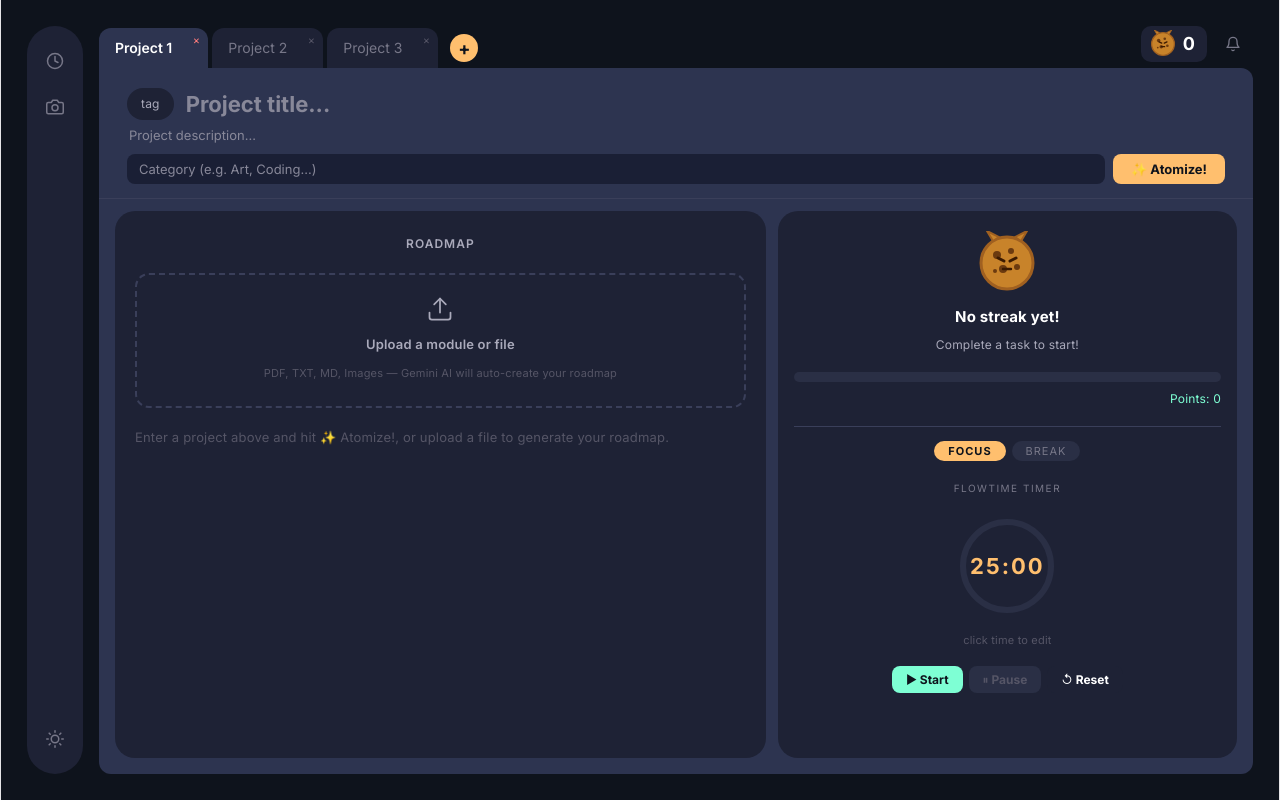
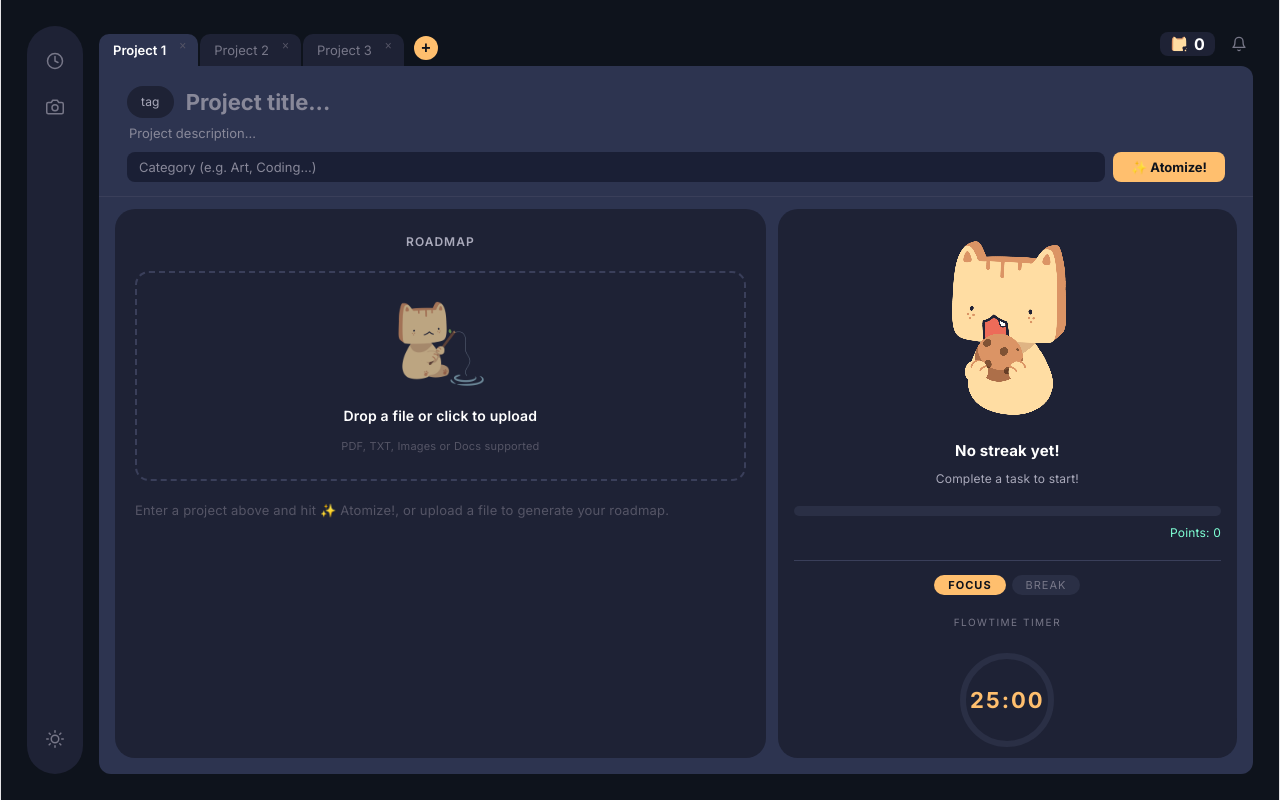
Before and after one commit to RebEmnacin/breadcrumber-app, a React (Vite) app in the folder frontend/: page / in a window 1280 px wide. Built offline with nearby package versions, Linux system fonts and the light colour scheme.

Commit message:
updated UI

```diff
--- a/frontend/src/App.jsx
+++ b/frontend/src/App.jsx
@@ -1,6 +1,10 @@
 import { useState, useRef, useEffect, useCallback } from "react";
 import { useStreak } from "./hooks/useStreak";
 import { atomizeProject, analyzeFile } from "./hooks/useApi";
+import frame1 from "./assets/gif1-frame1.png";
+import frame2 from "./assets/gif1-frame2.png";
+import icon from "./assets/favicon.png";
+import bufferload from "./assets/buffer-loading.png"
 
 const blankProject = () => ({
   nodes: [], activeNode: 0, xp: 0, completedNodes: [],
@@ -90,7 +94,7 @@ function StreakIcon({ size = 32 }) {
 
   useEffect(() => {
     if (!frames) return;
-    const id = setInterval(() => setFrame(f => (f + 1) % 2), 125); // ~8fps
+    const id = setInterval(() => setFrame(f => (f + 1) % 2), 500); // ~8fps
     return () => clearInterval(id);
   }, [frames]);
 
@@ -339,13 +343,6 @@ function Nav({ tabs, activeTab, onTabClick, onAddTab, onDeleteTab, streak, notif
   const [bellOpen, setBellOpen]           = useState(false);
   const bellRef = useRef(null);
 
-  // Animated streak icon — 2 frames loop
-  const [streakFrame, setStreakFrame] = useState(0);
-  useEffect(() => {
-    const id = setInterval(() => setStreakFrame(f => (f + 1) % 2), 125);
-    return () => clearInterval(id);
-  }, []);
-
   useEffect(() => {
     if (!bellOpen) return;
     const h = (e) => { if (bellRef.current && !bellRef.current.contains(e.target)) setBellOpen(false); };
@@ -354,87 +351,122 @@ function Nav({ tabs, activeTab, onTabClick, onAddTab, onDeleteTab, streak, notif
   }, [bellOpen]);
 
   return (
-    <>
-      {pendingDelete !== null && <DeleteConfirmModal projectLabel={tabs[pendingDelete]?.label} onConfirm={() => { onDeleteTab(pendingDelete); setPendingDelete(null); }} onCancel={() => setPendingDelete(null)} T={T} />}
-      <div style={{ display:"flex",alignItems:"flex-end",backgroundColor:T.bg,flexShrink:0 }}>
-        {tabs.map((tab,i) => (
-          <div key={tab.id} style={{ position:"relative",display:"inline-flex",marginRight:"4px" }}>
-            <button style={{ backgroundColor:activeTab===i?T.cardBg:T.panelBg,padding:"10px 36px 10px 16px",borderRadius:"12px 12px 0 0",color:activeTab===i?T.text:T.dimText,cursor:"pointer",fontSize:"14px",fontWeight:activeTab===i?"600":"400",userSelect:"none",border:"none",fontFamily:"inherit",lineHeight:1.4,maxWidth:"160px",overflow:"hidden",textOverflow:"ellipsis",whiteSpace:"nowrap" }}
-              onClick={() => onTabClick(i)}>{tab.label}</button>
+    <div style={{ position: "relative", display: "flex", flexDirection: "column", width: "100%" }}>
+      {pendingDelete !== null && (
+        <DeleteConfirmModal
+          projectLabel={tabs[pendingDelete]?.label}
+          onConfirm={() => { onDeleteTab(pendingDelete); setPendingDelete(null); }}
+          onCancel={() => setPendingDelete(null)}
+          T={T}
+        />
+      )}
+
+      {/* 1. TOP UTILITY GROUP (Right Edge) */}
+      <div style={{
+        position: "absolute",
+        top: "4px", // Lowered slightly
+        right: "0px",
+        display: "flex",
+        alignItems: "center",
+        gap: "10px",
+        zIndex: 10
+      }}>
+        {/* Streak */}
+        <div style={{ display:"flex", alignItems:"center", gap:"6px", backgroundColor:T.panelBg, borderRadius:"8px", padding:"3px 10px" }}>
+          <img src={icon} alt="streak" style={{ width: "18px", height: "18px", objectFit: "contain" }} />
+          <span style={{ fontSize:"16px", fontWeight:"bold", color:T.text, lineHeight:1 }}>{streak}</span>
+        </div>
+
+        {/* Notifications */}
+        <div ref={bellRef} style={{ position:"relative" }}>
+          <button onClick={() => setBellOpen(o => !o)} style={{ background:"none", border:"none", color:bellOpen?T.text:T.dimText, cursor:"pointer", display:"flex", alignItems:"center", justifyContent:"center", width:"28px", height:"28px" }}>
+            <svg width="16" height="16" viewBox="0 0 24 24" fill="none" stroke="currentColor" strokeWidth="2" strokeLinecap="round" strokeLinejoin="round">
+              <path d="M18 8A6 6 0 0 0 6 8c0 7-3 9-3 9h18s-3-2-3-9" />
+              <path d="M13.73 21a2 2 0 0 1-3.46 0" />
+            </svg>
+            {notifications.length > 0 && (
+              <span style={{ position:"absolute", top:"4px", right:"4px", width:"7px", height:"7px", borderRadius:"50%", backgroundColor:"#ff4444", border:`1.5px solid ${T.bg}` }} />
+            )}
+          </button>
+          {bellOpen && <BellMenu notifications={notifications} onClear={() => { onClearNotifs(); setBellOpen(false); }} T={T} />}
+        </div>
+      </div>
+
+      {/* 2. TABS ROW + PLUS BUTTON */}
+      <div style={{ display: "flex", alignItems: "flex-end", overflowX: "auto", scrollbarWidth: "none", marginTop: "8px" }}>
+        {tabs.map((tab, i) => (
+          <div key={tab.id} style={{ position: "relative", display: "inline-flex", marginRight: "2px" }}>
+            <button
+              style={{
+                backgroundColor: activeTab === i ? T.cardBg : T.panelBg,
+                padding: "8px 32px 8px 14px",
+                borderRadius: "10px 10px 0 0",
+                color: activeTab === i ? T.text : T.dimText,
+                cursor: "pointer",
+                fontSize: "13px",
+                fontWeight: activeTab === i ? "600" : "400",
+                border: "none",
+                fontFamily: "inherit",
+                maxWidth: "140px"
+              }}
+              onClick={() => onTabClick(i)}
+            >
+              {tab.label}
+            </button>
             {tabs.length > 1 && (
-              <button onClick={e=>{e.stopPropagation();setPendingDelete(i);}} title="Delete project"
-                style={{ position:"absolute",top:"5px",right:"5px",background:"none",border:"none",color:activeTab===i?"#ff7c7c":T.mutedText,cursor:"pointer",fontSize:"11px",lineHeight:1,padding:"0 2px",fontFamily:"inherit",borderRadius:"50%",display:"flex",alignItems:"center",justifyContent:"center",width:"14px",height:"14px" }}
-                onMouseEnter={e=>e.currentTarget.style.color="#ff4444"}
-                onMouseLeave={e=>e.currentTarget.style.color=activeTab===i?"#ff7c7c":T.mutedText}>×</button>
+              <button
+                onClick={e => { e.stopPropagation(); setPendingDelete(i); }}
+                style={{ position: "absolute", top: "4px", right: "6px", background: "none", border: "none", color: T.mutedText, cursor: "pointer", fontSize: "12px" }}
+              >
+                ×
+              </button>
             )}
           </div>
         ))}
-        <button style={{ backgroundColor:"#ffbf6e",border:"none",borderRadius:"50%",width:"28px",height:"28px",color:"#0E131C",fontSize:"18px",cursor:"pointer",display:"flex",alignItems:"center",justifyContent:"center",marginLeft:"8px",marginBottom:"6px",fontWeight:"bold",fontFamily:"inherit",flexShrink:0 }} onClick={onAddTab}>+</button>
-        <div style={{ marginLeft:"auto",display:"flex",alignItems:"center",gap:"10px",paddingBottom:"6px",paddingRight:"4px",flexShrink:0 }}>
-          {/* Streak badge with animated cat/cookie icon */}
-          <div style={{ display:"flex",alignItems:"center",gap:"6px",backgroundColor:T.panelBg,borderRadius:"10px",padding:"4px 12px 4px 8px" }}>
-            <StreakAnimatedBadge frame={streakFrame} size={28} />
-            <span style={{ fontSize:"18px",fontWeight:"bold",color:T.text,lineHeight:1 }}>{streak}</span>
-          </div>
-          <div ref={bellRef} style={{ position:"relative" }}>
-            <button onClick={()=>setBellOpen(o=>!o)}
-              style={{ background:"none",border:"none",color:bellOpen?T.text:T.dimText,cursor:"pointer",display:"flex",alignItems:"center",justifyContent:"center",width:"32px",height:"32px",borderRadius:"8px",transition:"color 0.2s",padding:0,position:"relative" }}
-              onMouseEnter={e=>e.currentTarget.style.color=T.text}
-              onMouseLeave={e=>{ if(!bellOpen) e.currentTarget.style.color=T.dimText; }}>
-              <svg width="16" height="16" viewBox="0 0 24 24" fill="none" stroke="currentColor" strokeWidth="2" strokeLinecap="round" strokeLinejoin="round"><path d="M18 8A6 6 0 0 0 6 8c0 7-3 9-3 9h18s-3-2-3-9"/><path d="M13.73 21a2 2 0 0 1-3.46 0"/></svg>
-              {notifications.length > 0 && <span style={{ position:"absolute",top:"2px",right:"2px",width:"8px",height:"8px",borderRadius:"50%",backgroundColor:"#ff4444",display:"block" }}/>}
-            </button>
-            {bellOpen && <BellMenu notifications={notifications} onClear={()=>{ onClearNotifs(); setBellOpen(false); }} T={T} />}
-          </div>
-        </div>
+
+        {/* PLUS BUTTON: Back next to the tabs */}
+        <button
+          onClick={onAddTab}
+          style={{
+            backgroundColor: "#ffbf6e",
+            border: "none",
+            borderRadius: "50%",
+            width: "24px",
+            height: "24px",
+            color: "#0E131C",
+            fontSize: "16px",
+            cursor: "pointer",
+            display: "flex",
+            alignItems: "center",
+            justifyContent: "center",
+            fontWeight: "bold",
+            marginLeft: "8px",
+            marginBottom: "6px", // Keeps it aligned with tab text height
+            flexShrink: 0
+          }}
+        >
+          +
+        </button>
       </div>
-    </>
+    </div>
   );
 }
 
-// ── Animated streak badge — swaps between 2 cat frames ────────────────────────
-// HOW TO ADD YOUR FRAMES:
-// 1. Put gif1-frame1.png and gif1-frame2.png into frontend/src/assets/
-// 2. At the top of this file, add:
-//      import streakFrame1 from "./assets/gif1-frame1.png";
-//      import streakFrame2 from "./assets/gif1-frame2.png";
-// 3. Replace the <StreakAnimatedBadge> component body to use those imports:
-//      const FRAMES = [streakFrame1, streakFrame2];
-//      function StreakAnimatedBadge({ frame, size }) {
-//        return <img src={FRAMES[frame]} style={{ width:size, height:size, objectFit:"contain" }} alt="streak" />;
-//      }
 function StreakAnimatedBadge({ frame, size = 28 }) {
-  // Placeholder SVG cat cookie until PNGs are added
-  // Frame 0 = mouth open (eating), Frame 1 = eyes closed (chomping)
+  const frames = [frame1, frame2];
+
   return (
-    <svg width={size} height={size} viewBox="0 0 32 32" fill="none" style={{ flexShrink:0 }}>
-      {/* Cookie body */}
-      <circle cx="16" cy="16" r="13" fill="#c8832a"/>
-      <circle cx="16" cy="16" r="13" fill="none" stroke="#a06020" strokeWidth="1.5"/>
-      {/* Choc chips */}
-      <circle cx="11" cy="12" r="2" fill="#6b3a0f"/>
-      <circle cx="18" cy="10" r="1.5" fill="#6b3a0f"/>
-      <circle cx="14" cy="19" r="2" fill="#6b3a0f"/>
-      <circle cx="21" cy="18" r="1.5" fill="#6b3a0f"/>
-      <circle cx="10" cy="20" r="1" fill="#6b3a0f"/>
-      {/* Cat ears on top */}
-      <polygon points="9,5 6,0 12,3" fill="#c8832a" stroke="#a06020" strokeWidth="1"/>
-      <polygon points="23,5 20,3 26,0" fill="#c8832a" stroke="#a06020" strokeWidth="1"/>
-      {frame === 0
-        ? /* Frame 0: eyes open, mouth open */
-          <>
-            <circle cx="13" cy="14" r="1.5" fill="#3b1a00"/>
-            <circle cx="19" cy="14" r="1.5" fill="#3b1a00"/>
-            <path d="M14 19 Q16 22 18 19" stroke="#3b1a00" strokeWidth="1.2" fill="none" strokeLinecap="round"/>
-          </>
-        : /* Frame 1: eyes closed (> <), biting */
-          <>
-            <path d="M11.5 13.5 L14.5 15" stroke="#3b1a00" strokeWidth="1.5" strokeLinecap="round"/>
-            <path d="M17.5 15 L20.5 13.5" stroke="#3b1a00" strokeWidth="1.5" strokeLinecap="round"/>
-            <path d="M14 19 L18 19" stroke="#3b1a00" strokeWidth="1.2" strokeLinecap="round"/>
-          </>
-      }
-    </svg>
+    <img
+      src={frames[frame]}
+      alt="streak"
+      style={{
+        width: size,
+        height: size,
+        objectFit: "contain",
+        imageRendering: "pixelated",
+        flexShrink: 0
+      }}
+    />
   );
 }
 
@@ -490,31 +522,56 @@ function FileUploadZone({ onAtomizeFile, T }) {
   };
 
   return (
-    <div style={{ marginBottom:"16px" }}>
+    <div style={{ marginBottom: "16px" }}>
       <div className="upload-zone"
-        onDragOver={e=>{e.preventDefault();setDragging(true);}} onDragLeave={()=>setDragging(false)}
-        onDrop={e=>{e.preventDefault();setDragging(false);processFile(e.dataTransfer.files[0]);}}
-        style={{ border:`2px dashed ${dragging?"#ffbf6e":T.border}`,borderRadius:"14px",padding:"20px 16px",textAlign:"center",cursor:loading?"wait":"pointer",background:dragging?T.inputBg:"transparent",transition:"all 0.2s" }}
-        onClick={()=>!loading&&fileRef.current?.click()}>
-        <input ref={fileRef} type="file" accept=".pdf,.txt,.md,.doc,.docx,image/*" style={{display:"none"}} onChange={e=>processFile(e.target.files[0])} />
-        {loading ? (
-          <div style={{ color:"#ffbf6e",fontSize:"13px",fontWeight:"600" }}>
-            <div style={{ width:"100%",backgroundColor:T.trackBg,borderRadius:"20px",height:"6px",overflow:"hidden",marginBottom:"8px" }}>
-              <div style={{ width:`${progress}%`,height:"100%",backgroundColor:"#ffbf6e",borderRadius:"20px",transition:"width 0.6s ease" }}/>
+        onDragOver={e => { e.preventDefault(); setDragging(true); }}
+        onDragLeave={() => setDragging(false)}
+        onDrop={e => { e.preventDefault(); setDragging(false); processFile(e.dataTransfer.files[0]); }}
+        style={{
+          border: `2px dashed ${dragging ? "#ffbf6e" : T.border}`,
+          borderRadius: "14px",
+          padding: "20px 16px",
+          textAlign: "center",
+          cursor: "pointer",
+          background: dragging ? `${T.panelBg}88` : "transparent",
+          transition: "all 0.2s"
+        }}
+        onClick={() => fileRef.current?.click()}
+      >
+        <input type="file" ref={fileRef} hidden onChange={e => processFile(e.target.files[0])} accept=".pdf,.txt,.docx,.png,.jpg,.jpeg" />
+
+        {/* REPLACED SVG WITH YOUR IMPORTED IMAGE */}
+        <div style={{ marginBottom: "10px", display: "flex", justifyContent: "center" }}>
+          <img
+            src={bufferload}
+            alt="Upload Icon"
+            style={{
+              width: "100px",
+              height: "100px",
+              objectFit: "contain",
+              opacity: dragging ? 1 : 0.7,
+              // Optional: Add a spinning animation if you want it to look "loading" while dragging
+              animation: dragging ? "spin 2s linear infinite" : "none"
+            }}
+          />
+        </div>
+
+        <div style={{ fontSize: "14px", fontWeight: "600", color: T.text }}>
+          {loading ? "Analyzing..." : "Drop a file or click to upload"}
+        </div>
+        <div style={{ fontSize: "11px", color: T.mutedText, marginTop: "4px" }}>
+          PDF, TXT, Images or Docs supported
+        </div>
+
+        {loading && (
+          <div style={{ marginTop: "12px" }}>
+            <div style={{ height: "4px", background: T.trackBg, borderRadius: "2px", overflow: "hidden", marginBottom: "6px" }}>
+              <div style={{ width: `${progress}%`, height: "100%", background: "#ffbf6e", transition: "width 0.3s" }} />
             </div>
-            <div style={{ fontSize:"11px",color:T.subText,marginBottom:"4px" }}>{Math.round(progress)}%</div>
-            <div>{status}</div>
+            <div style={{ fontSize: "10px", color: "#ffbf6e", fontWeight: "bold" }}>{status}</div>
           </div>
-        ) : (
-          <>
-            <svg width="28" height="28" viewBox="0 0 24 24" fill="none" stroke={T.subText} strokeWidth="1.5" strokeLinecap="round" strokeLinejoin="round" style={{display:"block",margin:"0 auto 8px"}}>
-              <path d="M21 15v4a2 2 0 0 1-2 2H5a2 2 0 0 1-2-2v-4"/><polyline points="17 8 12 3 7 8"/><line x1="12" y1="3" x2="12" y2="15"/>
-            </svg>
-            <div style={{ fontSize:"13px",fontWeight:"600",color:T.subText,marginBottom:"3px" }}>Upload a module or file</div>
-            <div style={{ fontSize:"11px",color:T.mutedText }}>PDF, TXT, MD, Images — Gemini AI will auto-create your roadmap</div>
-            {error && <div style={{ fontSize:"11px",color:"#ff7c7c",marginTop:"6px" }}>{error}</div>}
-          </>
         )}
+        {error && <div style={{ fontSize: "11px", color: "#ff4444", marginTop: "8px", fontWeight: "600" }}>{error}</div>}
       </div>
     </div>
   );
@@ -618,7 +675,7 @@ function Scoreboard({ xp, streak, timer, totalNodes, T }) {
 
   const [frame, setFrame] = useState(0);
   useEffect(() => {
-    const id = setInterval(() => setFrame(f => (f + 1) % 2), 125);
+    const id = setInterval(() => setFrame(f => (f + 1) % 2), 500);
     return () => clearInterval(id);
   }, []);
 
@@ -626,7 +683,7 @@ function Scoreboard({ xp, streak, timer, totalNodes, T }) {
     <div className={T.scrollbar} style={{ flex:1,backgroundColor:T.panelBg,borderRadius:"20px",padding:"20px 16px",display:"flex",flexDirection:"column",alignItems:"center",overflowY:"auto" }}>
       {/* Animated 2-frame streak icon */}
       <div style={{ marginBottom:"6px",lineHeight:1 }}>
-        <StreakAnimatedBadge frame={frame} size={64} />
+        <StreakAnimatedBadge frame={frame} size={200} />
       </div>
       <div style={{ fontSize:"15px",fontWeight:"bold",color:T.text,textAlign:"center",marginBottom:"2px" }}>{msg}</div>
       <div style={{ fontSize:"12px",color:T.subText,textAlign:"center",marginBottom:"14px" }}>{sub}</div>
```
Also changed, not shown: frontend/src/assets/buffer-loading.png (added), frontend/src/assets/favicon.png (renamed from frontend/src/images/favicon.png).
